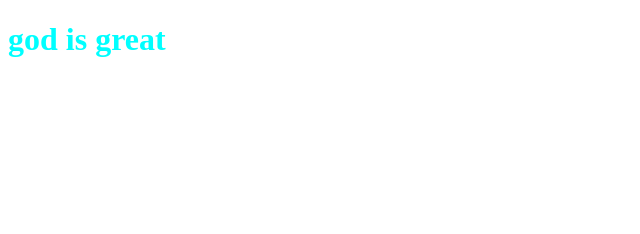
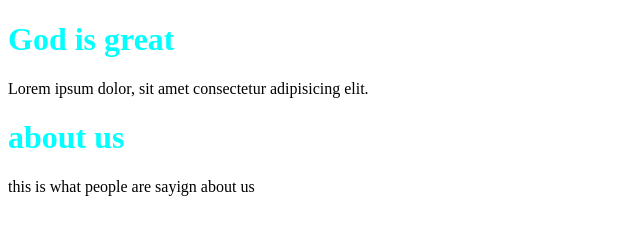
Before and after one commit to drspine1/git-one, a plain HTML site: page index.html in a window 1280 px wide. Shown: the whole page, without its empty margins (0-640 px from the left). Drawn offline with Linux system fonts and the light colour scheme.

Commit message:
another changes made to test my github knowledge

```diff
--- a/index.html
+++ b/index.html
@@ -7,6 +7,11 @@
   <link rel="stylesheet" href="style.css">
 </head>
 <body>
-  <h1>god is great</h1>
+  <h1>God is great</h1>
+  <p>Lorem ipsum dolor, sit amet consectetur adipisicing elit.</p>
+  <div id="about us">
+    <h1>about us</h1>
+    <p>this is what people are sayign about us</p>
+  </div>
 </body>
 </html>
--- /dev/null
+++ b/script.js
@@ -0,0 +1 @@
+console.log("javacsript is damn hard amnd confusing")
--- a/style.css
+++ b/style.css
@@ -1,3 +1,5 @@
+/**https://github.com/drspine1/git-one.git**/
+/**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**/
 h1{
   color: aqua;
 }
```
